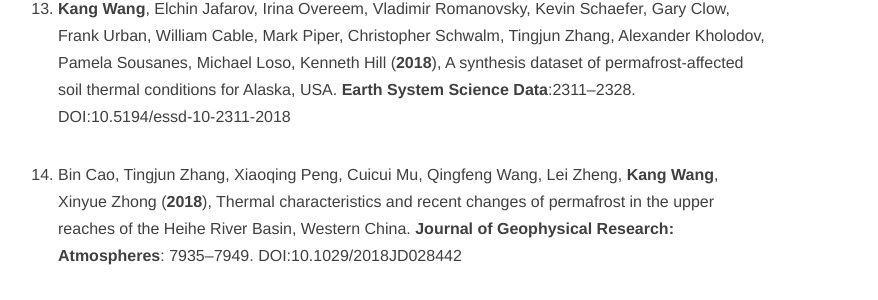
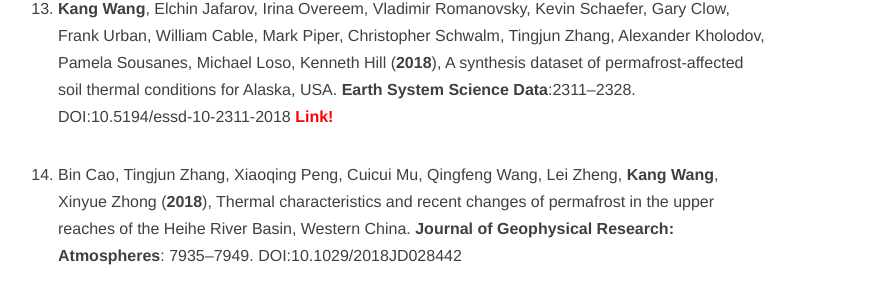
Before and after one commit to CryoECNU/cryoecnu.github.io, a Jekyll site: the page built from publication.md, in a window 1280 px wide and 900 px high, scrolled down 1618 px. Shown: the part 152-452 px from the top of the window, without its empty margins (247-1125 px from the left). Built offline with Jekyll 4.4.1, drawn with Linux system fonts in a browser that asks for light colours; nearby versions of some CDN libraries.

Commit message:
Update publication.md

```diff
--- a/publication.md
+++ b/publication.md
@@ -83,7 +83,7 @@
 (**2018**),
 A synthesis dataset of permafrost-affected soil thermal conditions for Alaska, USA.
 **Earth System Science Data**:2311–2328.
-[DOI:10.5194/essd-10-2311-2018](https://doi.org/10.5194/essd-10-2311-2018)
+[DOI:10.5194/essd-10-2311-2018](https://doi.org/10.5194/essd-10-2311-2018) [<span style="color:red">**Link!**</span>](https://cryoecnu.github.io/blog/2019/07/30/Permafrost_Dataset_Alaska/)
 
 1. Bin Cao, Tingjun Zhang, Xiaoqing Peng, Cuicui Mu, Qingfeng Wang, Lei Zheng, **Kang Wang**, Xinyue Zhong
 (**2018**),
```
